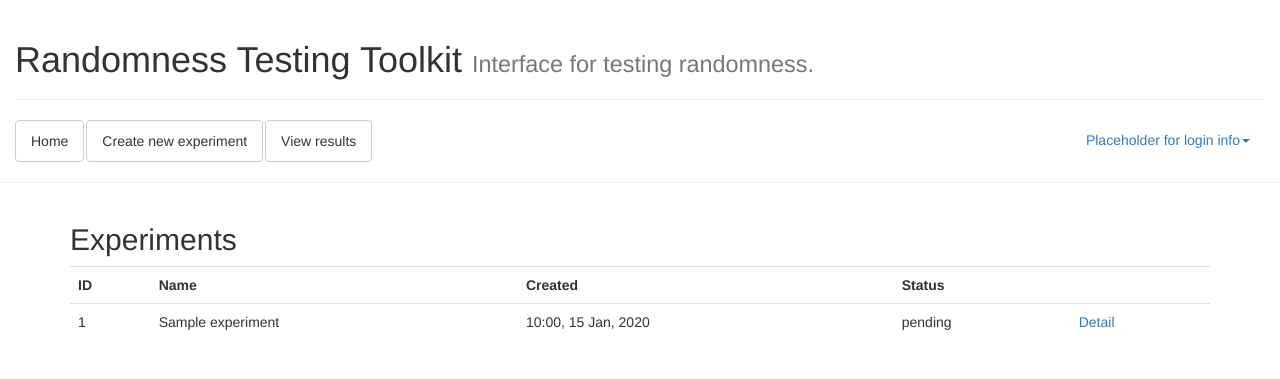
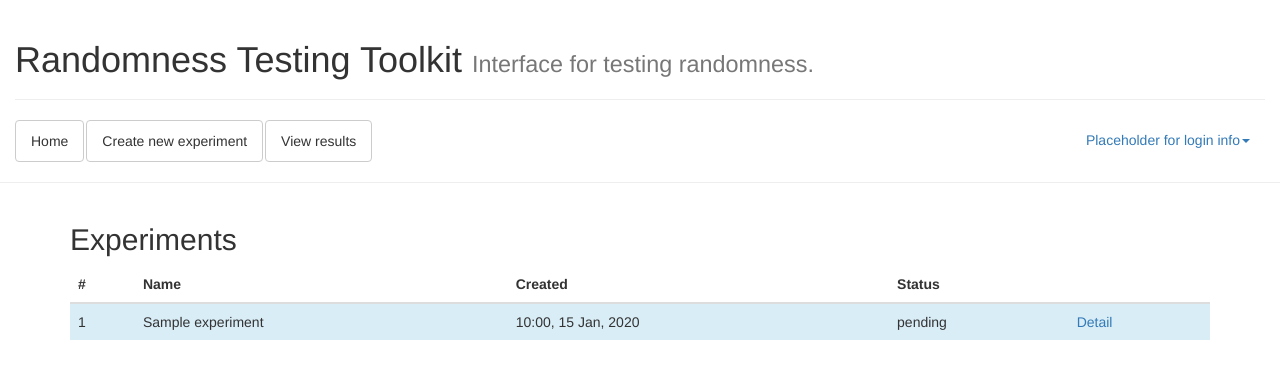
Before and after one commit to crocs-muni/RTTWebInterface, a Django app: template ViewResults/templates/ViewResults/index.html in a window 1280 px wide. Shown: the top 379 px of the page. Run offline with Django 3.2, Linux system fonts and the light colour scheme; the template is opened without the code that fills it: most values are stand-ins (such as "Sample title", 1, 10 or a date in 2020); parts of the project's set-up code (start-up, migrations or seed data) failed here and were passed over; some libraries are stand-ins or nearby versions.

Commit message:
Nicer table at ViewResults index page

```diff
--- a/ViewResults/templates/ViewResults/index.html
+++ b/ViewResults/templates/ViewResults/index.html
@@ -5,17 +5,27 @@
     <h2>{% block title %}Experiments{% endblock %}</h2>
 
     {% if experiment_list %}
-    <table class="table">
+        <table class="table table-hover table-striped">
+            <thead>
                 <tr>
-            <th>ID</th>
+                    <th>#</th>
                     <th>Name</th>
                     <th>Created</th>
                     <th>Status</th>
                     <th></th>
                 </tr>
+            </thead>
 
+
+            <tbody>
                 {% for e in experiment_list %}
+                    {% if e.status == 'pending' %}
+                    <tr class="info">
+                    {% elif e.status == 'running' %}
+                    <tr class="success">
+                    {% else %}
                     <tr>
+                    {% endif %}
                         <td>{{ e.id }}</td>
                         <td>{{ e.name }}</td>
                         <td>{{ e.created|date:'H:i, j M, Y' }}</td>
@@ -25,6 +35,7 @@
                         </td>
                     </tr>
                 {% endfor %}
+            </tbody>
         </table>
     {% else %}
         <p>No experiments available.</p>
```
Lines whose indentation alone changed are shown as unchanged.
